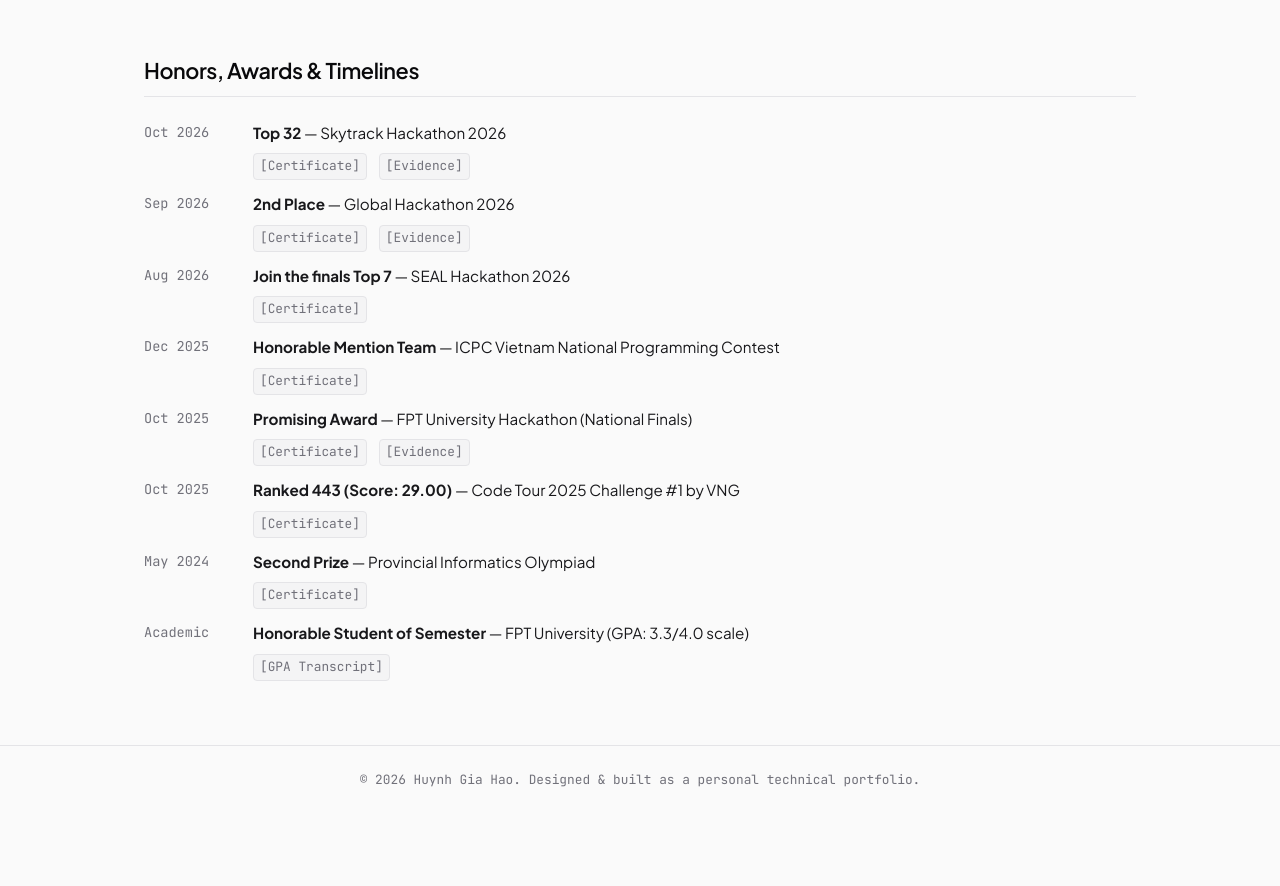
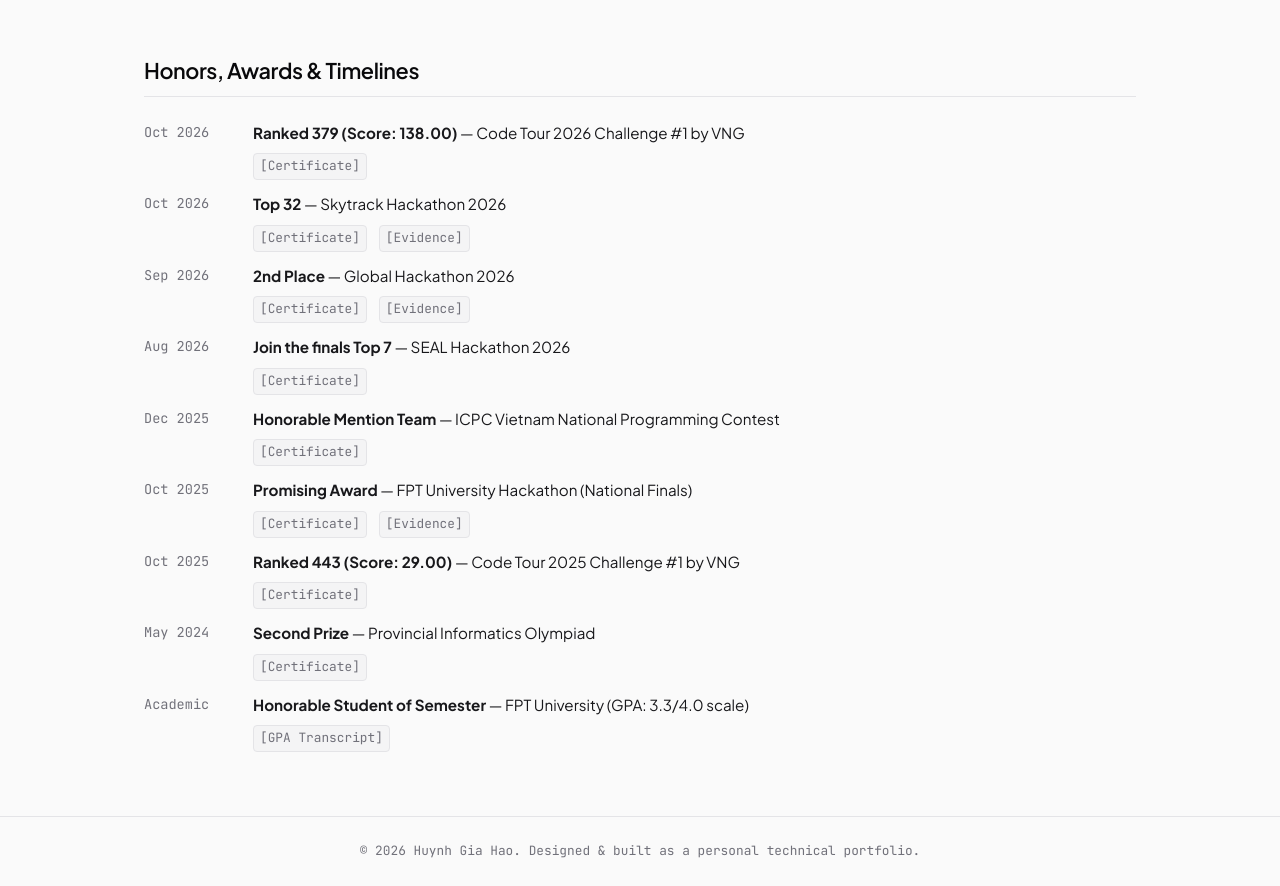
Before and after one commit to avatarstar1133/Portfolio, a plain HTML site: page index.html in a window 1280 px wide. Shown: the part 2780-3666 px from the top of the page. Before the commit the page ends 3594 px from the top, so only its background shows below. Drawn offline with Linux system fonts and the light colour scheme.

Commit message:
update cert

```diff
--- a/index.html
+++ b/index.html
@@ -227,6 +227,15 @@
                 <div class="timeline-row">
                     <div class="timeline-date">Oct 2026</div>
                     <div class="timeline-content">
+                        <strong>Ranked 379 (Score: 138.00)</strong> — Code Tour 2026 Challenge #1 by VNG
+                        <div class="proof-links">
+                            <a href="https://drive.google.com/file/d/1jWGKRaQxCbFzaQr-GKJcREVqRrEJrtp3/view?usp=sharing" target="_blank" rel="noopener noreferrer" class="honor-proof-link">[Certificate]</a>
+                        </div>
+                    </div>
+                </div>
+                <div class="timeline-row">
+                    <div class="timeline-date">Oct 2026</div>
+                    <div class="timeline-content">
                         <strong>Top 32</strong> — Skytrack Hackathon 2026
                         <div class="proof-links">
                             <a href="https://drive.google.com/file/d/1xo55caZ8fMJKTSlw3UuaHK1c702nMW2f/view?usp=drive_link" target="_blank" rel="noopener noreferrer" class="honor-proof-link">[Certificate]</a>
```
